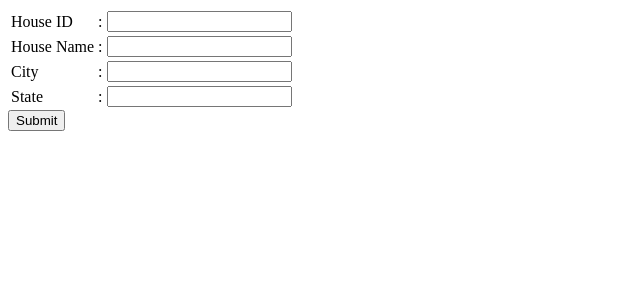
After one commit to yashmoda/flask_task, a Flask app: page /show_edit/ in a window 1280 px wide. The commit adds this page. Shown: the top 300 px of the page, without its empty margins (0-640 px from the left). Run offline with Flask 2, Linux system fonts and the light colour scheme.

Commit message:
Add, delete and edit data completed.

```diff
--- a/app.py
+++ b/app.py
@@ -1,5 +1,5 @@
 from flaskext.mysql import MySQL
-from flask import Flask, request, render_template, redirect, url_for
+from flask import Flask, request, render_template, redirect, url_for, session
 
 app = Flask(__name__)
 mysql = MySQL()
@@ -10,6 +10,7 @@ app.config['MYSQL_DATABASE_HOST'] = 'localhost'
 mysql.init_app(app)
 con = mysql.connect()
 cur = con.cursor()
+app.secret_key = 'qwertyuiop'
 
 
 @app.route('/')
@@ -39,6 +40,11 @@ def show_add():
     return render_template('add.html')
 
 
+@app.route('/show_edit/')
+def show_edit():
+    return render_template('edit.html')
+
+
 @app.route('/add/', methods=['POST'])
 def add_record():
     if request.method == 'POST':
@@ -60,7 +66,7 @@ def add_record():
             print("Data could not be added.")
             msg = "Data could not be added."
         finally:
-            return redirect('/')
+            return redirect('/', 200)
 
 
 @app.route('/delete/', methods=['GET'])
@@ -87,17 +93,18 @@ def delete_record():
             print(str(e))
             print("Data does not exist.")
         finally:
-            return redirect('/')
+            return redirect('/', 200)
 
 
-@app.route('/modify/', methods=['GET'])
+@app.route('/modify/', methods=['POST'])
 def modify_record():
-    if request.method == 'GET':
-        house_id = request.args.get('id')
+    print('\n\n\n\n\n')
+    if request.method == 'POST':
+        house_id = request.form['id']
         print(house_id)
-        house_name = request.args.get('name')
-        city = request.args.get('city')
-        state = request.args.get('state')
+        house_name = request.form['name']
+        city = request.form['city']
+        state = request.form['state']
         print(house_name)
         print(city)
         print(state)
@@ -105,25 +112,22 @@ def modify_record():
             query = 'SELECT * from data where house_id = %s'
             data = house_id
             cur.execute(query, data)
-            if cur is not None:
-                for row in cur:
-                    print(row[1])
-                    query = 'INSERT INTO changed_data (house_name, city, state) VALUES (%s, %s, %s)'
-                    data = (row[1], row[2], row[3])
-                    print ('\n\n\n')
-                    cur.execute(query, data)
-                query = 'update data set house_name = %s, city = %s, state = %s where house_id = %s'
-                data = (house_name, city, state, house_id)
+            for row in cur:
+                print(row[1])
+                query = 'INSERT INTO changed_data (house_name, city, state) VALUES (%s, %s, %s)'
+                data = (row[1], row[2], row[3])
+                print ('\n\n\n')
                 cur.execute(query, data)
-                con.commit()
-                print "Data modified."
-                msg = "Data modified."
+            query = 'update data set house_name = %s, city = %s, state = %s where house_id = %s'
+            data = (house_name, city, state, house_id)
+            cur.execute(query, data)
+            con.commit()
+            print "Data fetched."
         except Exception as e:
             print(str(e))
             print ("Data not modified.")
-            msg = "Data not modified."
         finally:
-            return msg
+            return redirect(url_for('home'))
 
 
 if __name__ == '__main__':
--- a/static/add.js
+++ b/static/add.js
@@ -22,7 +22,11 @@ function add_record() {
         url: '/add/',
         data: {'name': $("#name").val(), 'city': $("#city").val(), 'state': $("#state").val()},
         success: function () {
+            window.location.href = '/';
             console.log("Data added successfully.");
+            $("#name").val("");
+            $("#city").val("");
+            $("#state").val("");
         },
         error: function () {
             console.log("Data could not be added.");
--- /dev/null
+++ b/static/edit.js
@@ -0,0 +1,37 @@
+function edit() {
+    if($("#id").val() == '')
+    {
+        alert("Id cannot be blank.");
+    }
+    else if ($("#name").val() == '') {
+        alert("Name cannot be blank.");
+    }
+    else if ($("#city").val() == '') {
+        alert("City cannot be blank.");
+    }
+    else if ($("#state").val() == '') {
+        alert("State cannot be blank.");
+    }
+    else {
+        edit_record();
+    }
+}
+
+function edit_record() {
+    $.ajax({
+        type: 'POST',
+        url: '/modify/',
+        data: {'name': $("#name").val(), 'city': $("#city").val(), 'state': $("#state").val(), 'id': $("#id").val()},
+        success: function () {
+            window.location.href = '/';
+            console.log("Data edited successfully.");
+            $("#name").val("");
+            $("#id").val("");
+            $("#city").val("");
+            $("#state").val("");
+        },
+        error: function () {
+            console.log("Data could not be added.");
+        }
+    });
+}
--- /dev/null
+++ b/templates/edit.html
@@ -0,0 +1,38 @@
+<!DOCTYPE html>
+<html lang="en">
+<head>
+    <meta charset="UTF-8">
+    <title>Edit Record</title>
+    <script src="https://code.jquery.com/jquery-3.3.1.min.js"></script>
+     <script type = "text/javascript"
+         src = "{{ url_for('static', filename = 'edit.js') }}" >
+     </script>
+</head>
+<body>
+    <table>
+        <tr>
+            <td>House ID</td>
+            <td> : </td>
+            <td><input type="text" id="id" name="id"></td>
+        </tr>
+        <tr>
+            <td>House Name</td>
+            <td> : </td>
+            <td><input type="text" id="name" name="name"></td>
+        </tr>
+        <tr>
+            <td>City</td>
+            <td> : </td>
+            <td><input type="text" id="city" name="city"></td>
+        </tr>
+        <tr>
+            <td>State</td>
+            <td> : </td>
+            <td>
+                <input type="text" id="state" name="state">
+            </td>
+        </tr>
+    </table>
+    <button type="button" onclick="edit()">Submit</button>
+</body>
+</html>
```
Also changed, not shown: templates/home.html (+4 -6 lines), static/home.js (line endings or trailing spaces).
